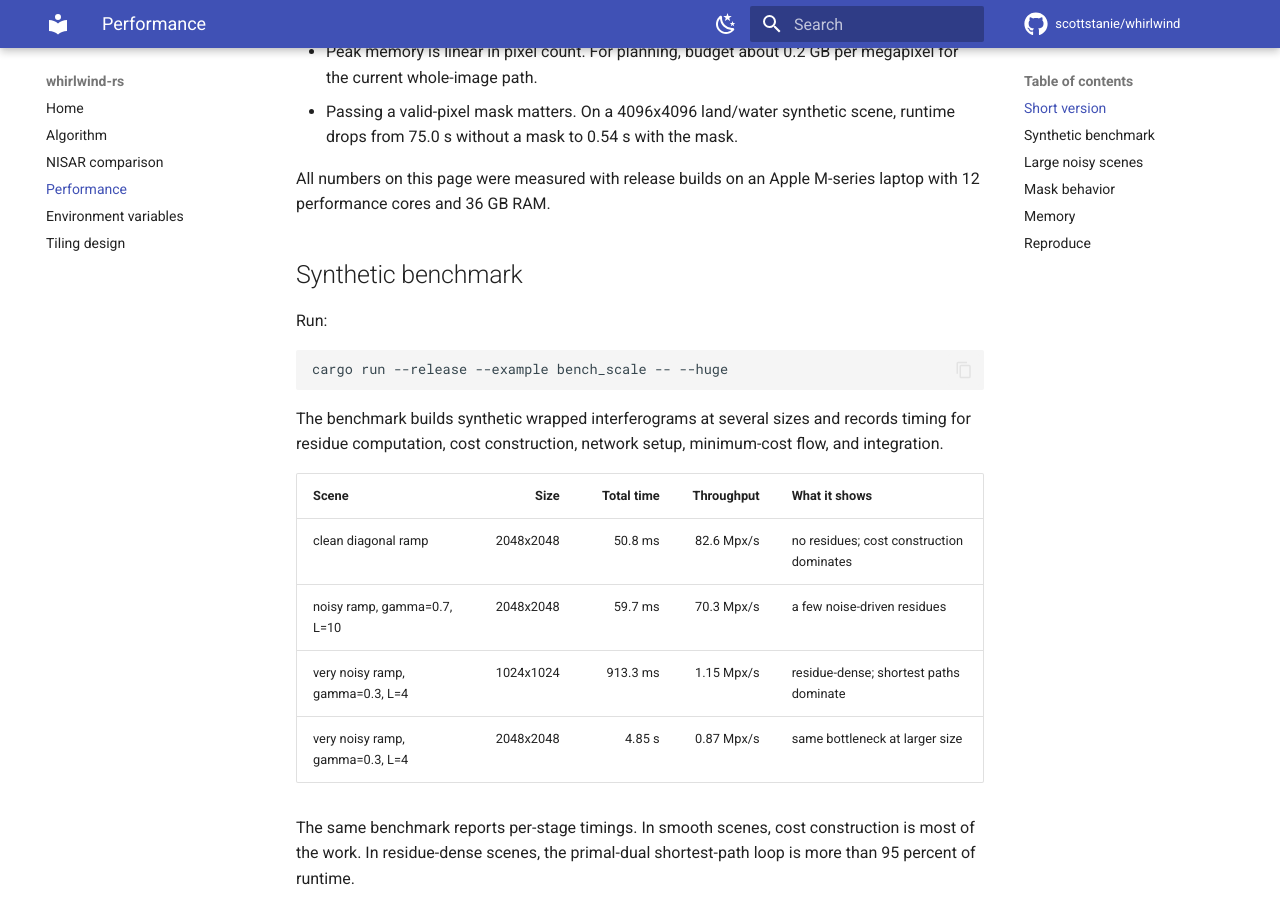
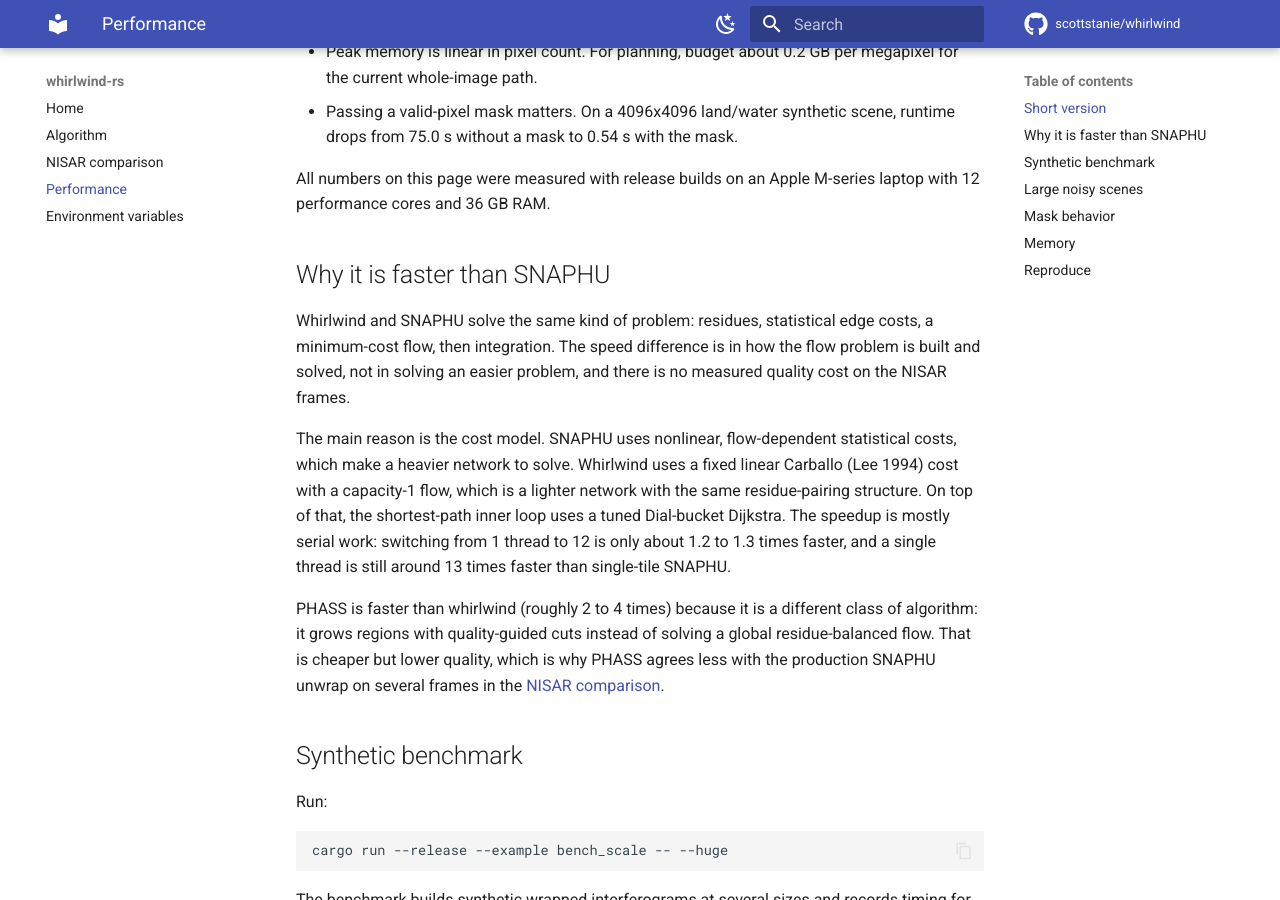
Before and after one commit to scottstanie/whirlwind-insar, an MkDocs documentation site: the page built from docs/PERFORMANCE.md, in a window 1280 px wide and 900 px high, scrolled down 524 px. Built offline with MkDocs 1.6.1 and Material for MkDocs 9.7.7, drawn with Linux system fonts in a browser that asks for light colours; comment, search, counter and statistics services are not loaded.

Commit message:
docs: move experimental notes to experiments/; tidy the browse path
Walk the README -> docs reading path as a first-time reader and keep only the
pages that make sense without the experiment history. Move the experimental and
historical notes out of the published path into a new experiments/ directory:

- experiments/TILING_DESIGN.md (tiling was never validated; now not in the API)
- experiments/PHASS_SPEED.md (long speed analysis; the numbers live in the
  NISAR comparison, and a short plain-text "why faster than SNAPHU" section now
  lives in docs/PERFORMANCE.md)
- experiments/ATBD-3d.md (the 3D / CRLB path is experimental, not shipped)

Add experiments/README.md to orient readers and point to paper/ for the deeper
research write-ups. Drop the tiling page from the mkdocs nav and docs/index.md,
and update the one ATBD-3d reference. No bold, italics, or em-dashes in the
published docs.

Co-Authored-By: Claude Opus 4.8 <noreply@anthropic.com>

```diff
--- a/docs/PERFORMANCE.md
+++ b/docs/PERFORMANCE.md
@@ -16,6 +16,14 @@ For NISAR-scale comparisons against SNAPHU, PHASS, and ICU, see [NISAR 2D unwrap
 - Passing a valid-pixel mask matters. On a 4096x4096 land/water synthetic scene, runtime drops from 75.0 s without a mask to 0.54 s with the mask.
 
 All numbers on this page were measured with release builds on an Apple M-series laptop with 12 performance cores and 36 GB RAM.
+
+## Why it is faster than SNAPHU
+
+Whirlwind and SNAPHU solve the same kind of problem: residues, statistical edge costs, a minimum-cost flow, then integration. The speed difference is in how the flow problem is built and solved, not in solving an easier problem, and there is no measured quality cost on the NISAR frames.
+
+The main reason is the cost model. SNAPHU uses nonlinear, flow-dependent statistical costs, which make a heavier network to solve. Whirlwind uses a fixed linear Carballo (Lee 1994) cost with a capacity-1 flow, which is a lighter network with the same residue-pairing structure. On top of that, the shortest-path inner loop uses a tuned Dial-bucket Dijkstra. The speedup is mostly serial work: switching from 1 thread to 12 is only about 1.2 to 1.3 times faster, and a single thread is still around 13 times faster than single-tile SNAPHU.
+
+PHASS is faster than whirlwind (roughly 2 to 4 times) because it is a different class of algorithm: it grows regions with quality-guided cuts instead of solving a global residue-balanced flow. That is cheaper but lower quality, which is why PHASS agrees less with the production SNAPHU unwrap on several frames in the [NISAR comparison](NISAR_SUMMARY.md).
 
 ## Synthetic benchmark
 
--- a/mkdocs.yml
+++ b/mkdocs.yml
@@ -4,10 +4,9 @@
 # Serve:    uv run mkdocs serve           # http://127.0.0.1:8000/
 #
 # The mkdocs site is self-contained under docs/ (no symlinks). The repo's
-# canonical README and ATBDs live at the repo root for GitHub rendering; this
+# canonical README and ATBD live at the repo root for GitHub rendering; this
 # site links out to them from docs/index.md. The reference pages
-# (PERFORMANCE.md, TILING_DESIGN.md, ENV_VARS.md) and figures/ are real files
-# in docs/.
+# (PERFORMANCE.md, ENV_VARS.md) and figures/ are real files in docs/.
 
 site_name: whirlwind-rs
 site_description: >-
@@ -33,7 +32,6 @@ nav:
   - NISAR comparison: NISAR_SUMMARY.md
   - Performance: PERFORMANCE.md
   - Environment variables: ENV_VARS.md
-  - Tiling design: TILING_DESIGN.md
 
 theme:
   name: material
```
Also changed, not shown: ATBD-whirlwind.md (+1 -1 lines), docs/index.md (+0 -1 lines), experiments/README.md (added, +23 -0 lines), experiments/ATBD-3d.md (renamed from ATBD-3d.md), experiments/PHASS_SPEED.md (renamed from docs/PHASS_SPEED.md), experiments/TILING_DESIGN.md (renamed from docs/TILING_DESIGN.md).
